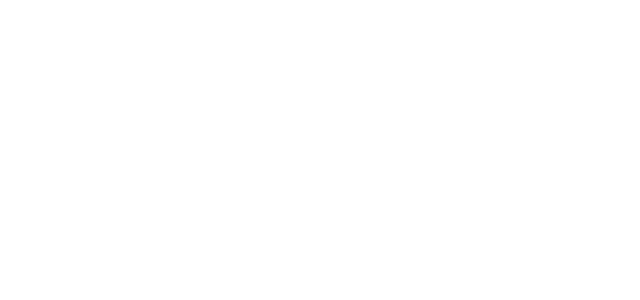
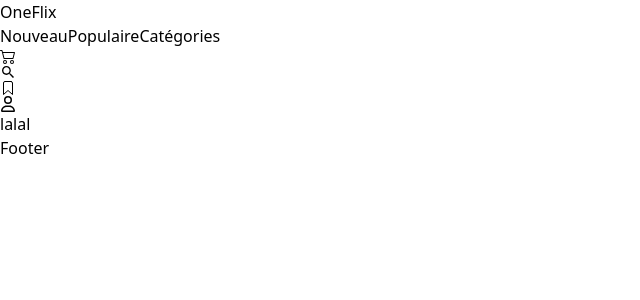
Before and after one commit to M8Eggman/Next-OneFlix-M8Eggman, a Next.js app: page / in a window 1280 px wide. Shown: the top 300 px of the page, without its empty margins (0-640 px from the left). Built offline with nearby package versions, Linux system fonts and the light colour scheme.

Commit message:
structure de nav

```diff
--- a/src/app/layout.tsx
+++ b/src/app/layout.tsx
@@ -1,6 +1,8 @@
 import type { Metadata } from "next";
 import { Geist, Geist_Mono } from "next/font/google";
 import "./globals.css";
+import Nav from "@/components/nav/Nav";
+import Footer from "@/components/footer/Footer";
 
 const geistSans = Geist({
   variable: "--font-geist-sans",
@@ -14,7 +16,7 @@
 
 export const metadata: Metadata = {
   title: "Oneflix",
-  description: "Projet final de la formation Next.js de Molengeek 2025 - Oneflix",
+  description: "Projet final de la formation Front-end de Molengeek 2025 - Oneflix",
 };
 
 export default function RootLayout({
@@ -24,7 +26,11 @@
 }>) {
   return (
     <html lang="en">
-      <body className={`${geistSans.variable} ${geistMono.variable} antialiased`}>{children}</body>
+      <body className={`${geistSans.variable} ${geistMono.variable} antialiased`}>
+        <Nav />
+        {children}
+        <Footer />
+      </body>
     </html>
   );
 }
--- a/src/app/page.tsx
+++ b/src/app/page.tsx
@@ -1,3 +1,7 @@
 export default function Home() {
-  return <></>;
+  return (
+    <>
+      <div className="">lalal</div>
+    </>
+  );
 }
--- /dev/null
+++ b/src/components/footer/Footer.tsx
@@ -0,0 +1,7 @@
+import "./Footer.sass";
+
+export default function Footer() {
+  return (
+    <footer>Footer</footer>
+  )
+}
--- /dev/null
+++ b/src/components/nav/Nav.sass
@@ -0,0 +1,11 @@
+.navGlobal
+.navLogo
+.navLinks
+    .navLinksNew
+    .navLinksPopular
+    .navLinksCategories
+.navIcons
+    .navIconsCart
+    .navIconsSearch
+    .navIconsBookmark
+    .navIconsUser
--- /dev/null
+++ b/src/components/nav/Nav.tsx
@@ -0,0 +1,44 @@
+import "./Nav.sass";
+import Link from "next/link";
+// import des icônes pour la navigation de react-icons
+import { BsCart2 } from "react-icons/bs";
+import { IoMdSearch } from "react-icons/io";
+import { IoBookmarkOutline } from "react-icons/io5";
+import { FaRegUser } from "react-icons/fa6";
+
+// Composant navigation pour le projet OneFlix
+// Il affiche le logo, les liens et les icônes de navigation
+export default function Nav() {
+  return (
+    <nav className="navGlobal">
+      <div className="navLogo">
+        <span>OneFlix</span>
+      </div>
+      <ul className="navLinks">
+        <Link className="navLinksNew" href="">
+          Nouveau
+        </Link>
+        <Link className="navLinksPopular" href="">
+          Populaire
+        </Link>
+        <Link className="navLinksCategories" href="">
+          Catégories
+        </Link>
+      </ul>
+      <div className="navIcons">
+        <div className="navIconsCart">
+          <BsCart2 />
+        </div>
+        <div className="navIconsSearch">
+          <IoMdSearch />
+        </div>
+        <div className="navIconsBookmark">
+          <IoBookmarkOutline />
+        </div>
+        <div className="navIconsUser">
+          <FaRegUser />
+        </div>
+      </div>
+    </nav>
+  );
+}
```
Also changed, not shown: package.json (+10 -5 lines), src/components/footer/Footer.sass (added), 1 other file (tests, documents, lock files or other folders).
